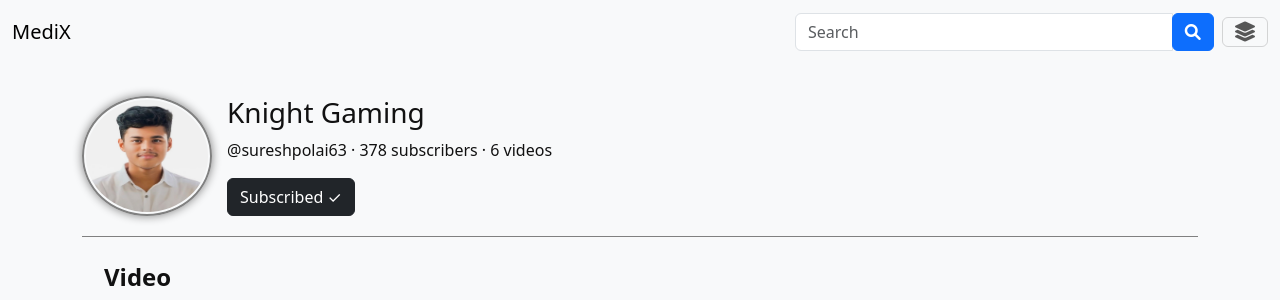
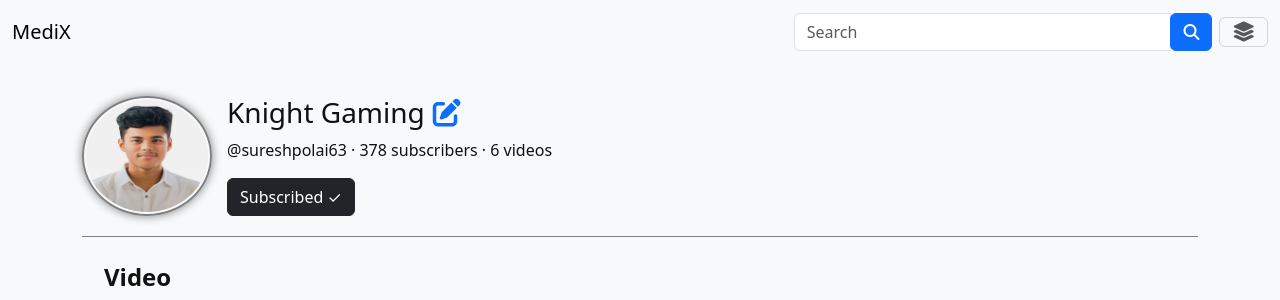
Before and after one commit to sureshdulupolai/MediX, a Django app: page /user-profile/ in a window 1280 px wide. Shown: the top 300 px of the page. Run offline with Django 5.2, Linux system fonts and the light colour scheme; a user stored in the database is signed in; data comes from the database, SQL or seed files in the repository.

Commit message:
added edit button in profile

```diff
--- a/templates/base.html
+++ b/templates/base.html
@@ -20,6 +20,7 @@
       integrity="sha384-QWTKZyjpPEjISv5WaRU9OFeRpok6YctnYmDr5pNlyT2bRjXh0JMhjY6hW+ALEwIH"
       crossorigin="anonymous"
     />
+    <link rel="stylesheet" href="https://cdnjs.cloudflare.com/ajax/libs/font-awesome/6.4.2/css/all.min.css">
     <link rel="stylesheet" href="../static/css/signup.css">
     <link rel="stylesheet" href="../static/css/homepage.css">
     <link rel="stylesheet" href="../static/css/open_video.css">
--- a/templates/profile.html
+++ b/templates/profile.html
@@ -178,6 +178,11 @@
   .ml-5{
     margin-left: 5px;
   }
+  .edit-profile{
+    width: 12%;
+    height: 40px;
+    background-color: #111;
+  }
 </style>
   {% if not user.is_authenticated %}
   <div class="container mt-3 pf-1">
@@ -197,7 +202,12 @@
         <div class="channel-header mt-80">
             <img src="{{ profile.Profile_Image.url }}" alt="Channel Profile">
             <div>
-                <h3>{{ profile.Channel_Name }}</h3>
+              <h3 class="d-flex align-items-center">
+                {{ profile.Channel_Name }}
+                <a href="#" class="ms-2 text-decoration-none text-primary" role="button">
+                  <i class="fas fa-edit"></i>
+                </a>
+              </h3>
                 <p>@{{ profile.uName | truncatechars:20 }} · 378 subscribers · 6 videos</p>
                 <button class="btn btn-dark">Subscribed ✓</button>
             </div>
```
